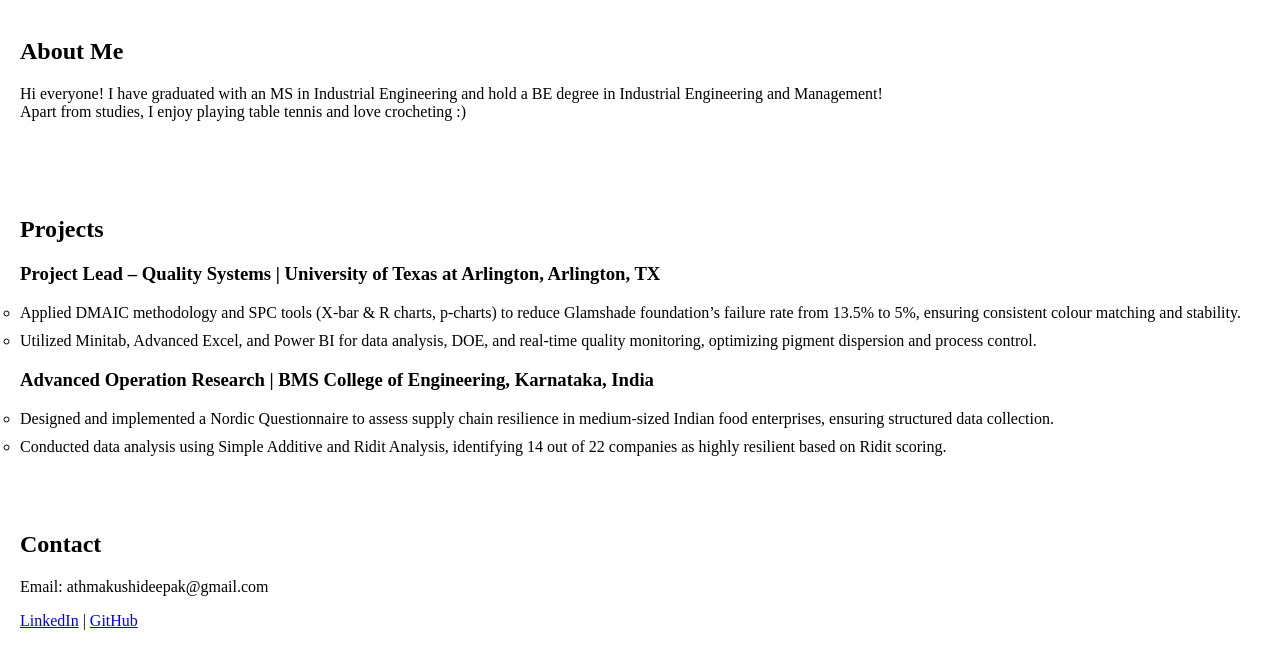
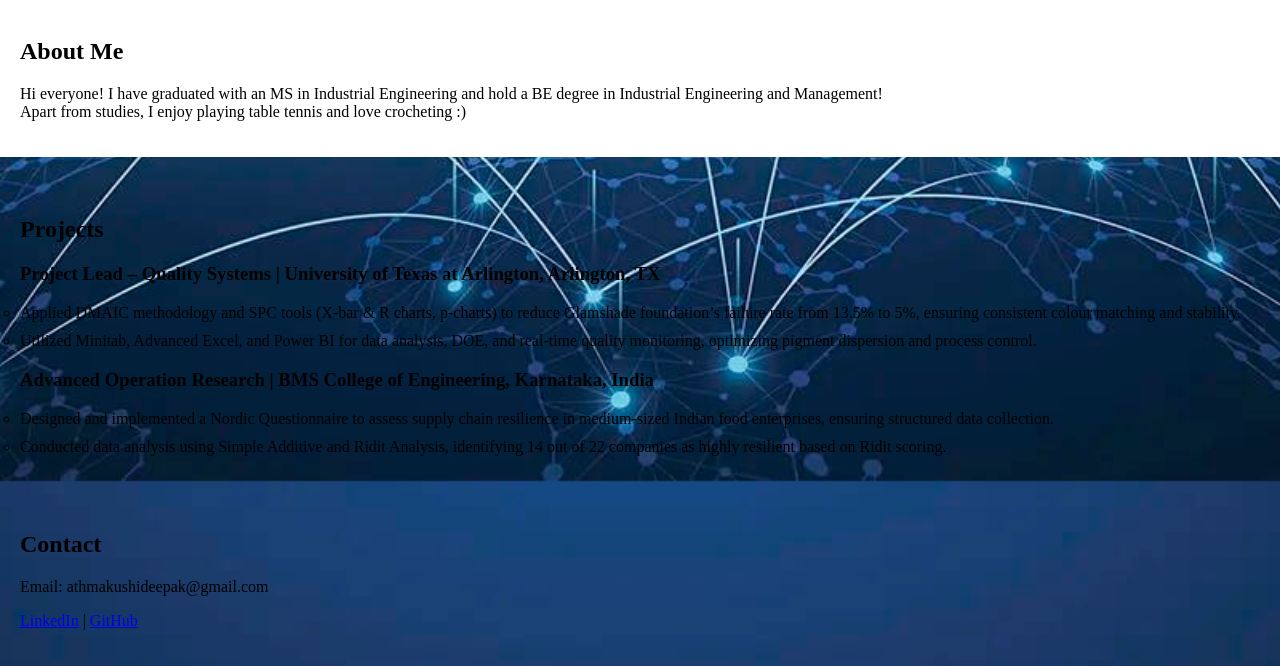
Before and after one commit to kushia6/Github-Portfolio, a plain HTML site: page index.html in a window 1280 px wide. Shown: the part 319-985 px from the top of the page. Drawn offline with Linux system fonts and the light colour scheme.

Commit message:
push images

```diff
--- a/style.css
+++ b/style.css
@@ -2,7 +2,7 @@ body {
     font-family: Times New Roman, sans-serif;
     margin: 0;
     padding: 0;
-    background: url('supply-chain-digital.jpg') no-repeat center center fixed;  /* Ensure correct path */
+    background: url('supply-chain-digital.jpg.jpg') no-repeat center center fixed;  /* Ensure correct path */
     background-size: cover;  /* Ensures the image covers the full screen */
 }
 
```
